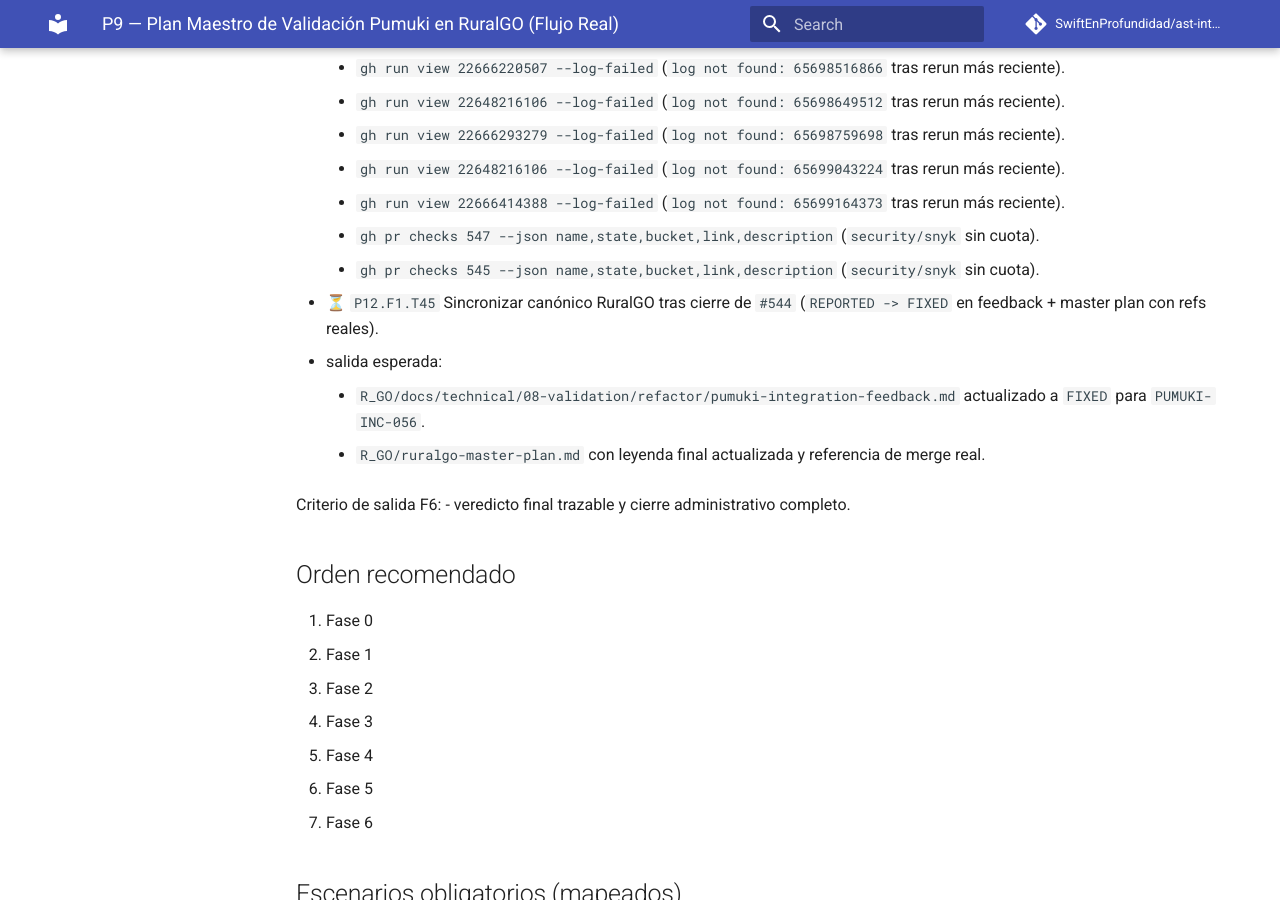
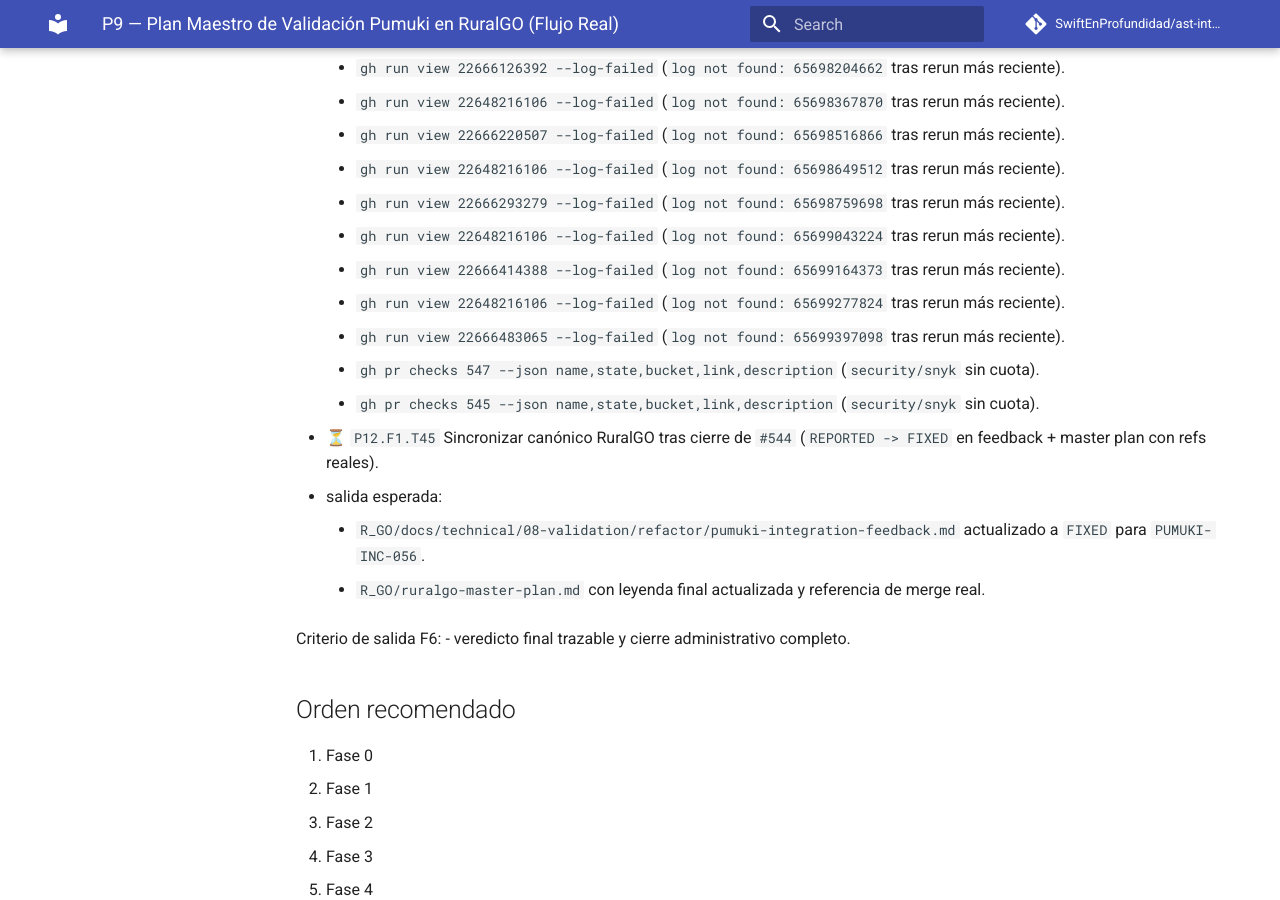
Before and after one commit to SwiftEnProfundidad/ast-intelligence-hooks, an MkDocs documentation site: the page built from docs/seguimiento-completo-validacion-ruralgo-03-03-2026.md, in a window 1280 px wide and 900 px high, scrolled down 51970 px. Built offline with MkDocs 1.6.1 and Material for MkDocs 9.7.7, drawn with Linux system fonts in a browser that asks for light colours; comment, search, counter and statistics services are not loaded; some of the changed text lies outside the part shown.

Commit message:
docs(tracking): append T47 heartbeat for latest blocker cycle

```diff
--- a/docs/seguimiento-completo-validacion-ruralgo-03-03-2026.md
+++ b/docs/seguimiento-completo-validacion-ruralgo-03-03-2026.md
@@ -1369,6 +1369,7 @@ Criterio de salida F5:
       - `https://github.com/SwiftEnProfundidad/ast-intelligence-hooks/issues/546#issuecomment-3996764860`
       - `https://github.com/SwiftEnProfundidad/ast-intelligence-hooks/issues/546#issuecomment-3996781223`
       - `https://github.com/SwiftEnProfundidad/ast-intelligence-hooks/issues/546#issuecomment-3996790861`
+      - `https://github.com/SwiftEnProfundidad/ast-intelligence-hooks/issues/546#issuecomment-3996903908`
     - evidencia de bloqueo vigente:
       - `gh run view 22648407847` (`billing lock` en GitHub Actions).
       - `gh run view 22648597740` (`billing lock` persistente tras rerun/retrigger).
@@ -1399,6 +1400,7 @@ Criterio de salida F5:
       - `gh run view 22666220507` (`billing lock` persistente en `PR #547` tras nuevo rerun).
       - `gh run view 22666293279` (`billing lock` persistente en `PR #547` tras nuevo rerun).
       - `gh run view 22666414388` (`billing lock` persistente en `PR #547` tras nuevo rerun).
+      - `gh run view 22666483065` (`billing lock` persistente en `PR #547` tras nuevo rerun).
       - `gh run view 22648216106 --log-failed` (`log not found: 65642755577`).
       - `gh run view 22648216106 --log-failed` (`log not found: 65642904197` tras nueva iteración).
       - `gh run view 22648597740 --log-failed` (`log not found: 65642481475`).
@@ -1450,6 +1452,8 @@ Criterio de salida F5:
       - `gh run view 22666293279 --log-failed` (`log not found: 65698759698` tras rerun más reciente).
       - `gh run view 22648216106 --log-failed` (`log not found: 65699043224` tras rerun más reciente).
       - `gh run view 22666414388 --log-failed` (`log not found: 65699164373` tras rerun más reciente).
+      - `gh run view 22648216106 --log-failed` (`log not found: 65699277824` tras rerun más reciente).
+      - `gh run view 22666483065 --log-failed` (`log not found: 65699397098` tras rerun más reciente).
       - `gh pr checks 547 --json name,state,bucket,link,description` (`security/snyk` sin cuota).
       - `gh pr checks 545 --json name,state,bucket,link,description` (`security/snyk` sin cuota).
 
```
